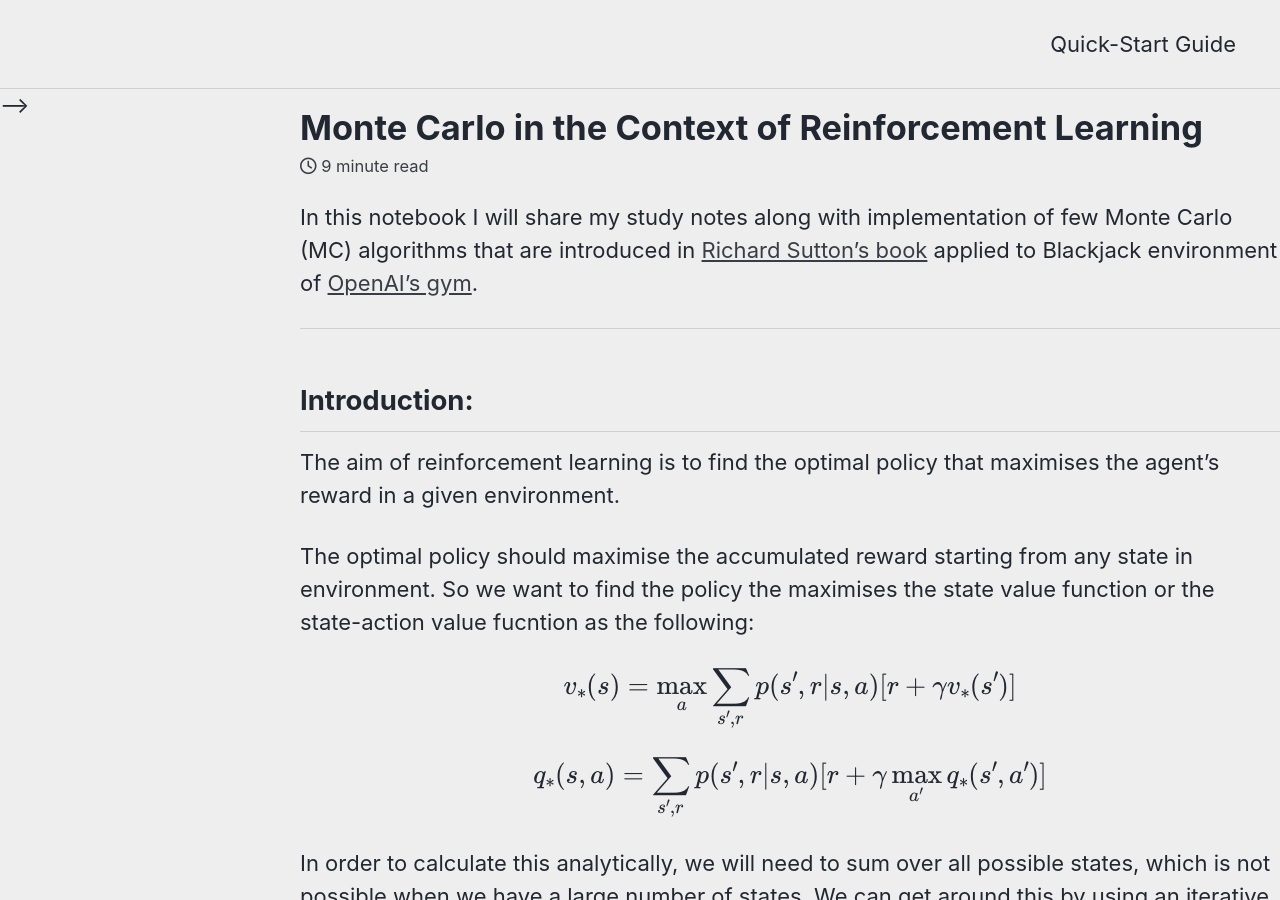
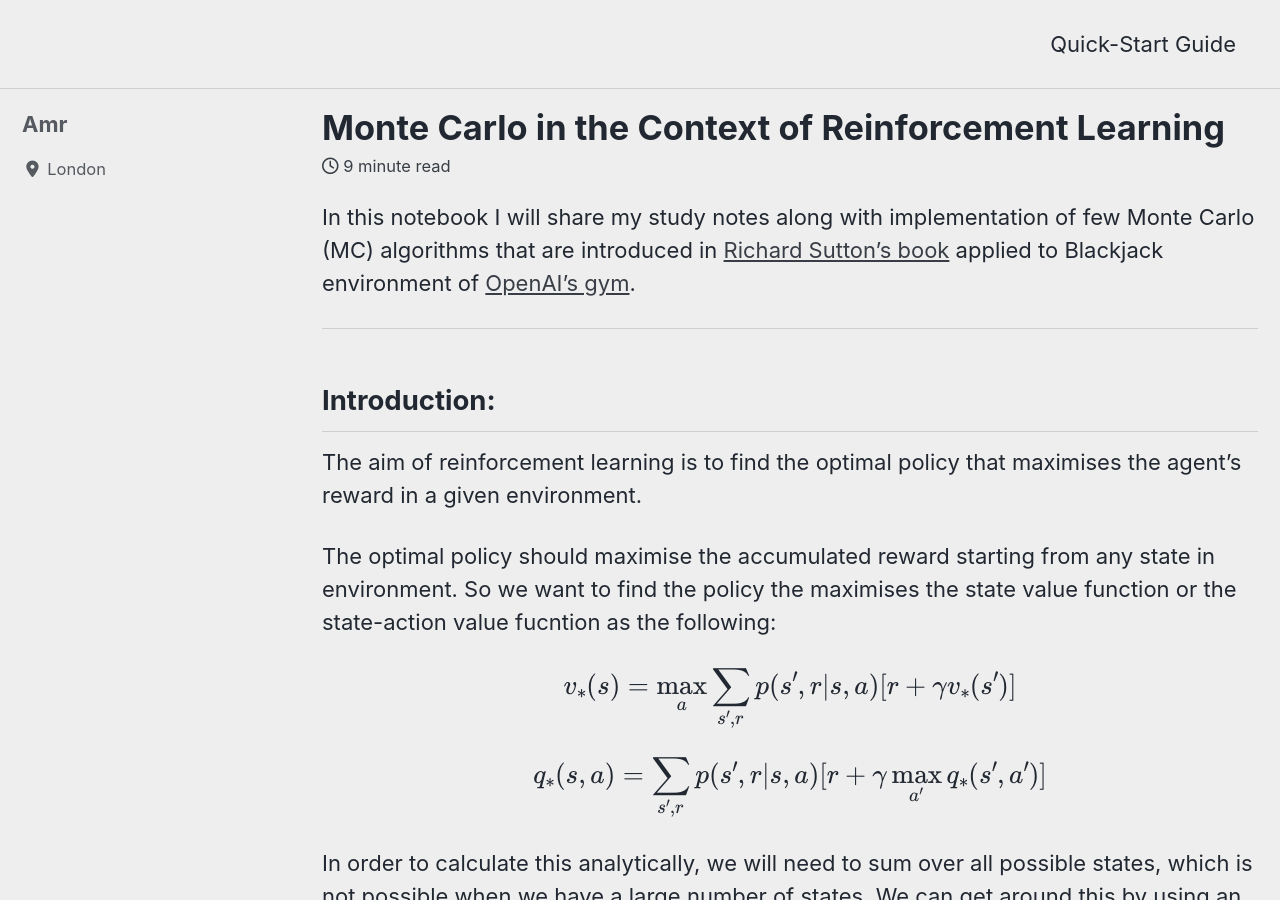
Before and after one commit to amrakm/amrakm.github.io, a Jekyll site: the page built from _posts/2019-9-25-monte_carlo.md, in a window 1280 px wide and 900 px high. Built offline with Jekyll 4.4.1, drawn with Linux system fonts in a browser that asks for light colours; cached includes are drawn as plain includes; nearby versions of some CDN libraries; formulas are drawn with MathJax 3.

Commit message:
Update single.html

```diff
--- a/_layouts/single.html
+++ b/_layouts/single.html
@@ -18,7 +18,7 @@ layout: default
 {% endif %}
 
 <div id="main" role="main">
-<!--   {% include sidebar.html %} -->
+  {% include sidebar.html %}
 
   <article class="page" itemscope itemtype="https://schema.org/CreativeWork">
     {% if page.title %}<meta itemprop="headline" content="{{ page.title | markdownify | strip_html | strip_newlines | escape_once }}">{% endif %}
```
